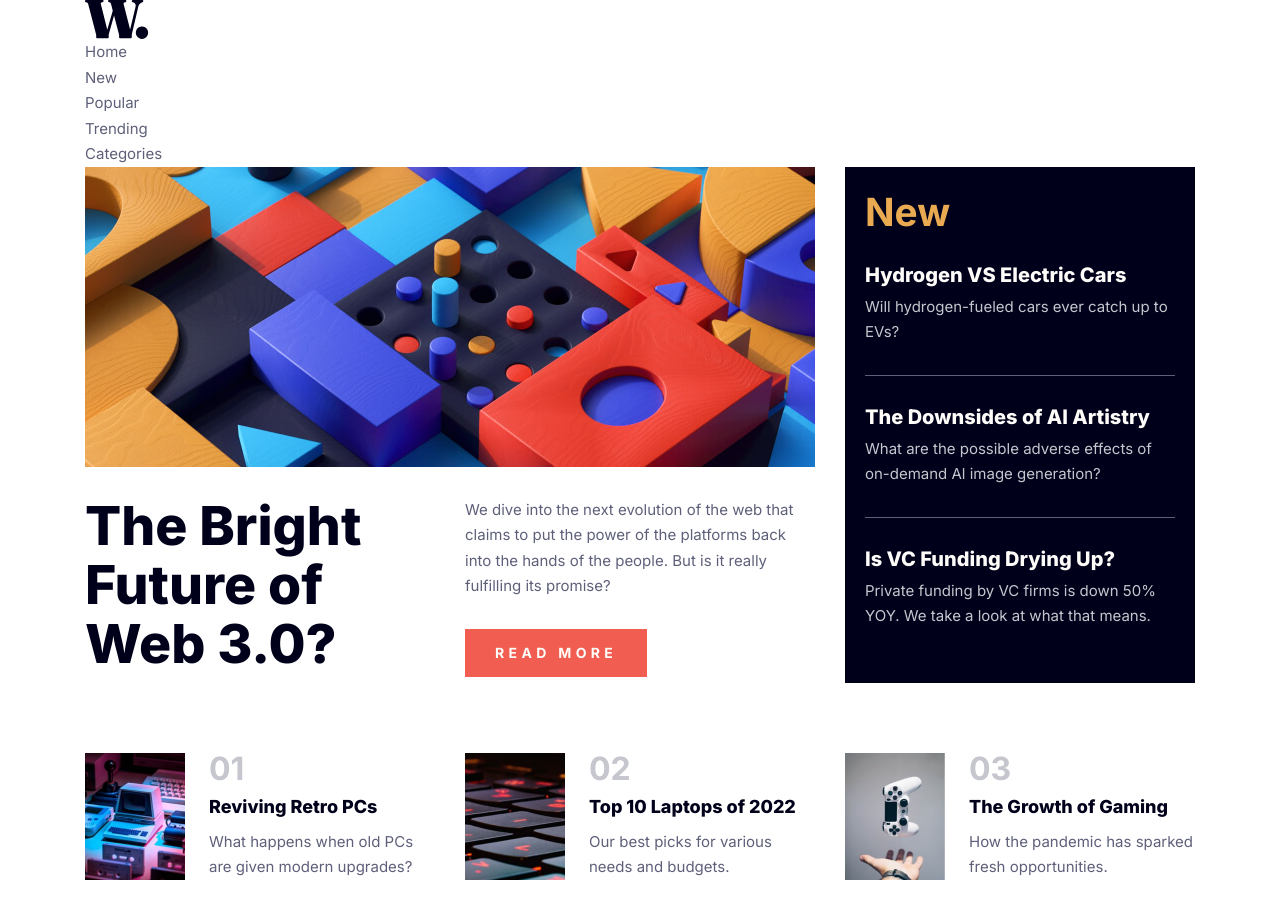
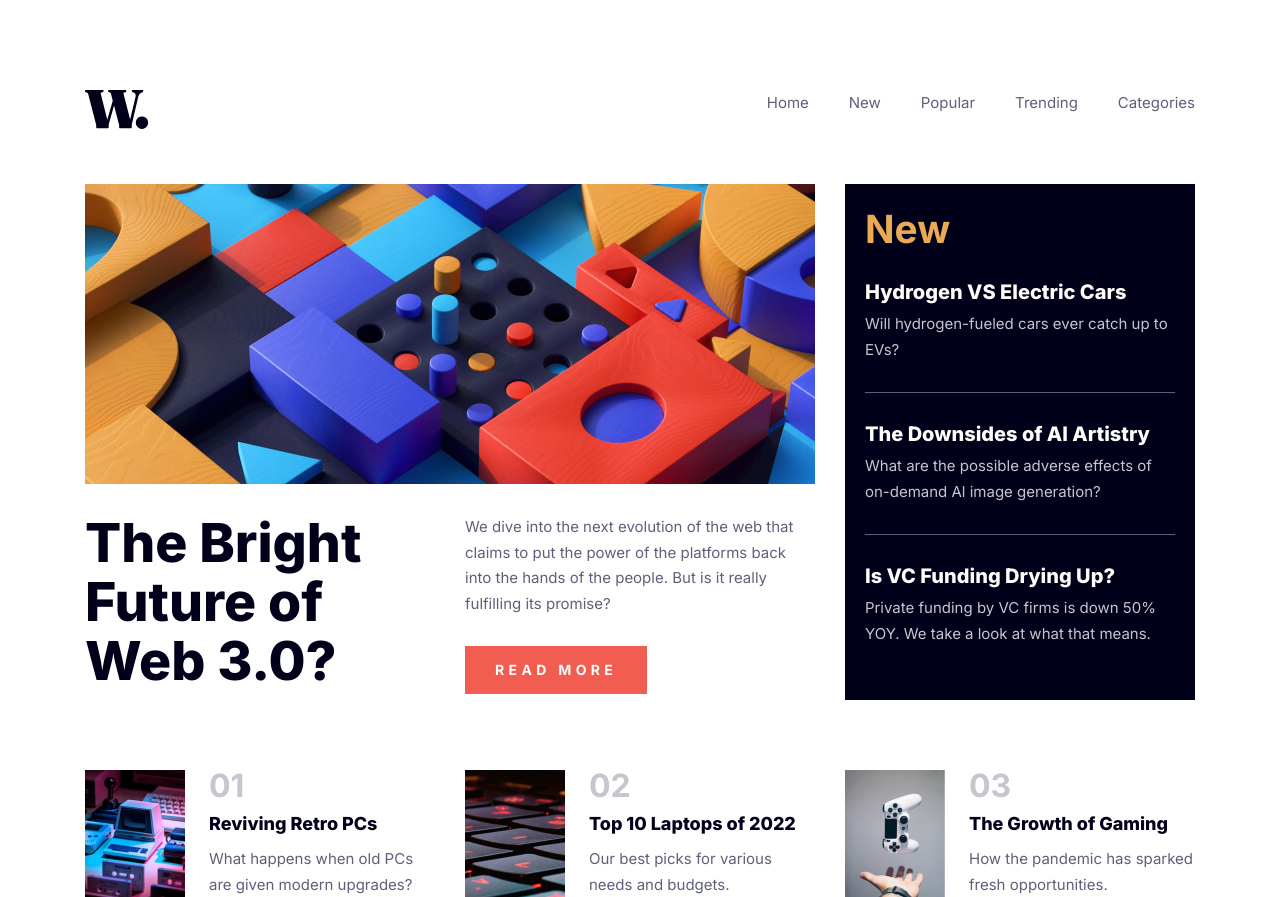
Before and after one commit to orchid-cloud/news-homepage, a website built with Vite: page index.html in a window 1280 px wide. Built offline with nearby package versions, Linux system fonts and the light colour scheme.

Commit message:
desktop header and active states

```diff
--- a/index.html
+++ b/index.html
@@ -28,7 +28,7 @@
         />
       </a>
       <nav>
-        <ul>
+        <ul class="header__links">
           <li><a class="header__link" href="">Home</a></li>
           <li><a class="header__link" href="">New</a></li>
           <li><a class="header__link" href="">Popular</a></li>
--- a/scss/_global.scss
+++ b/scss/_global.scss
@@ -64,6 +64,8 @@ p {
 
 a {
   text-decoration: none;
+  transition: 150ms ease-in-out;
+  transition-property: color, background-color;
 }
 
 img {
--- a/scss/components/_blog.scss
+++ b/scss/components/_blog.scss
@@ -36,6 +36,10 @@
       font-size: var(--f-xs);
       font-weight: 800;
       line-height: 1.1;
+
+      &:hover {
+        color: var(--c-red);
+      }
     }
   }
 
--- a/scss/components/_feature.scss
+++ b/scss/components/_feature.scss
@@ -43,5 +43,9 @@
     font-weight: 700;
     text-transform: uppercase;
     padding: u.rem(12) u.rem(30);
+
+    &:hover {
+      background-color: var(--c-blue);
+    }
   }
 }
--- a/scss/components/_header.scss
+++ b/scss/components/_header.scss
@@ -1,11 +1,24 @@
 @use '../util' as u;
 
 .header {
+  @media (width >= u.em(1110)) {
+    display: flex;
+    justify-content: space-between;
+    padding-block: u.rem(90) u.rem(55);
+  }
+
   &__logo {
     width: u.rem(45);
 
     @media (width >= u.em(1110)) {
       width: u.rem(64);
+    }
+  }
+
+  &__links {
+    @media (width >= u.em(1110)) {
+      display: flex;
+      gap: u.rem(40);
     }
   }
 
@@ -18,5 +31,9 @@
       font-size: var(--f-body);
       color: var(--c-gray);
     }
+
+    &:hover {
+      color: var(--c-red);
+    }
   }
 }
--- a/scss/components/_new.scss
+++ b/scss/components/_new.scss
@@ -28,6 +28,10 @@
     font-weight: 800;
     color: var(--c-white);
     margin-block-end: u.rem(8);
+
+    &:hover {
+      color: var(--c-yellow);
+    }
   }
 
   &__description {
```
